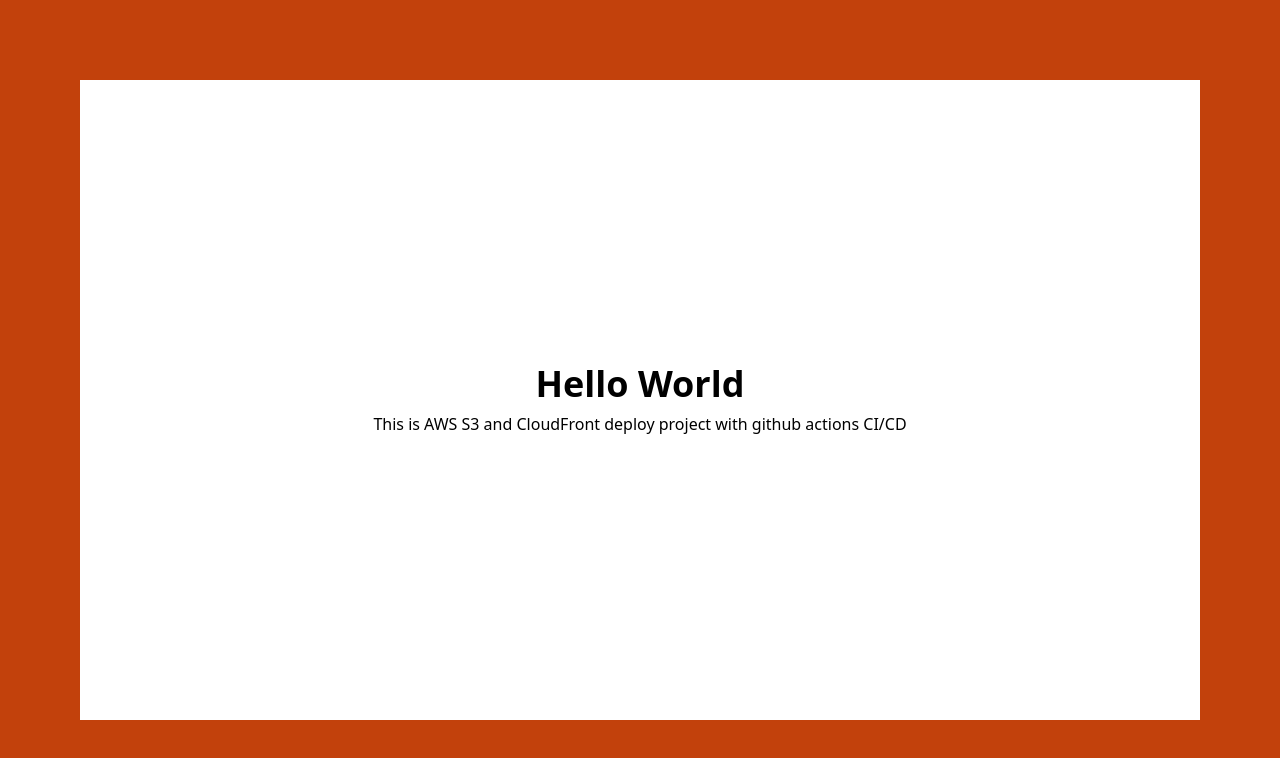
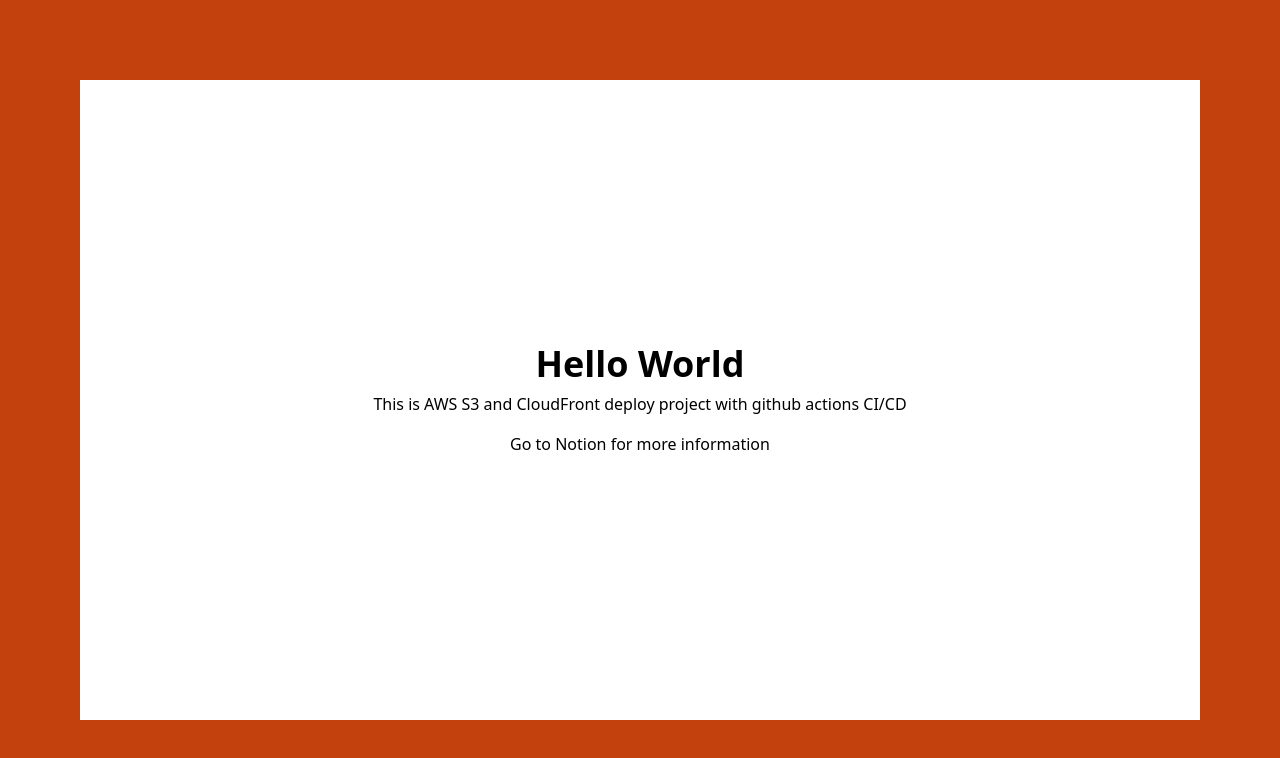
Before and after one commit to Gaoridang/aws-s3-ci-cd, a React (Vite) app: page / in a window 1280 px wide. Shown: the top 758 px of the page. Built offline with nearby package versions, Linux system fonts and the light colour scheme.

Commit message:
Feat: 노션 링크 추가

```diff
--- a/src/App.tsx
+++ b/src/App.tsx
@@ -2,9 +2,12 @@
   return (
     <div className=' flex flex-col gap-2 p-4 justify-center items-center h-full border-orange-700 border-[80px]'>
       <h1 className=' text-4xl text-black font-extrabold'>Hello World</h1>
-      <p className=' text-center'>
+      <p className=' text-center mb-2'>
         This is AWS S3 and CloudFront deploy project with github actions CI/CD
       </p>
+      <a href='https://www.notion.so/AWS-S3-CI-CD-f7084cd5ab094485a2ebb86e05df951a'>
+        Go to Notion for more information
+      </a>
     </div>
   );
 }
```
